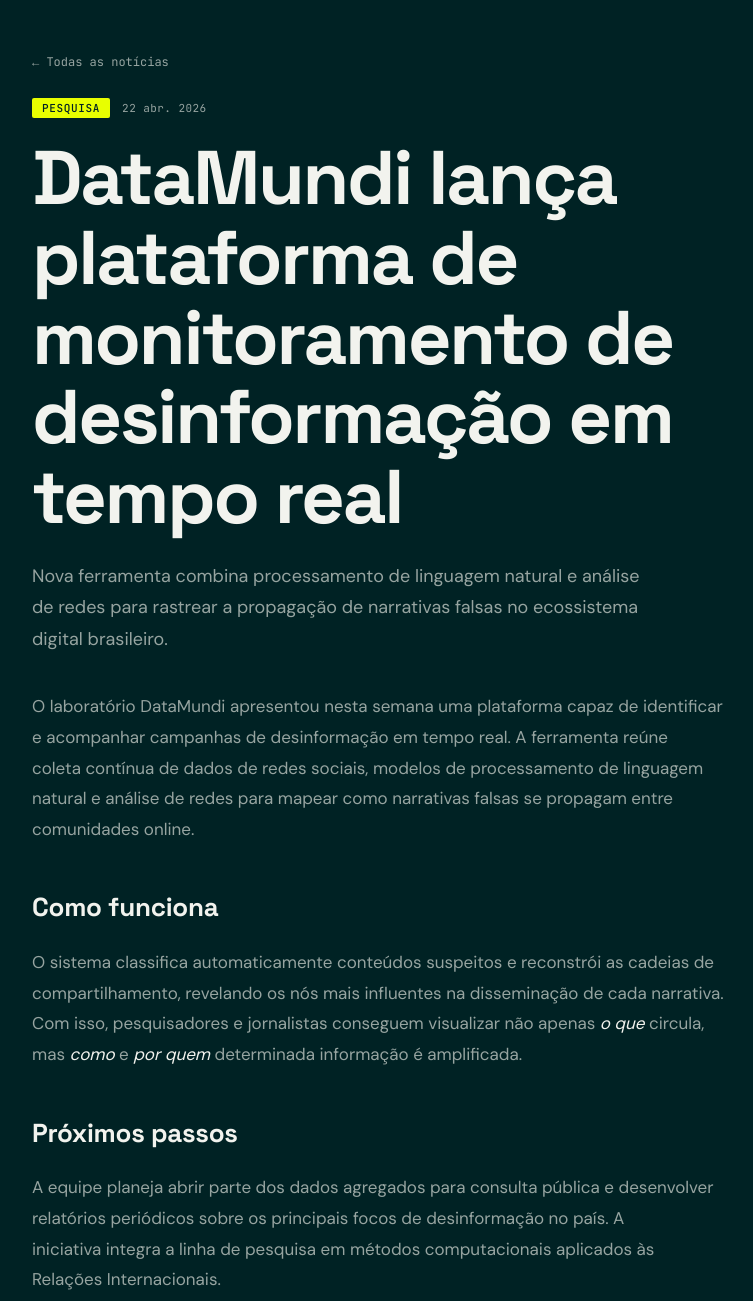
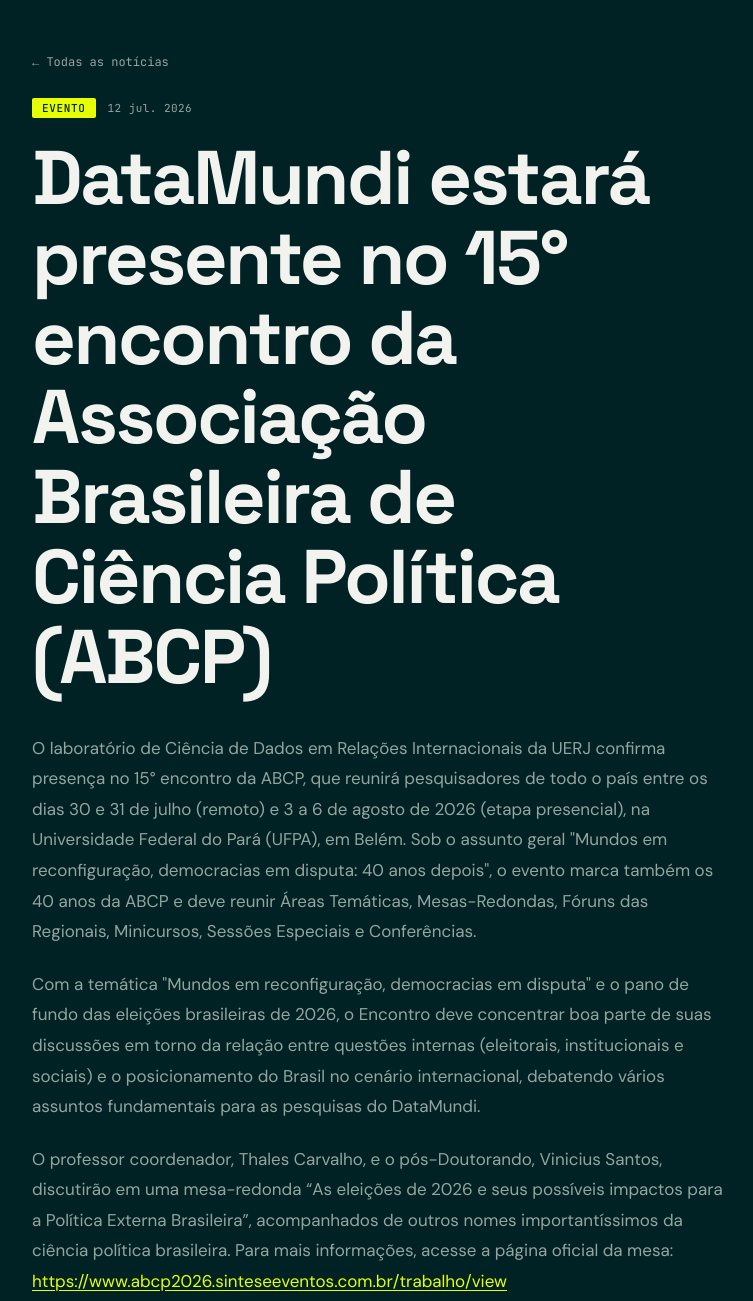
Before and after one commit to tlcarvalho/datamundi_website, an Eleventy site: page noticias/plataforma-monitoramento-desinformacao.md in a window 1280 px wide. Shown: the part 120-1421 px from the top of the page, without its empty margins (262-1015 px from the left). Built offline with nearby package versions, Linux system fonts and the light colour scheme; Eleventy itself is replaced by a stand-in of ours; files that its build step writes are made by us from their sources.

Commit message:
Update Notícia “plataforma-monitoramento-desinformacao”

```diff
--- a/noticias/plataforma-monitoramento-desinformacao.md
+++ b/noticias/plataforma-monitoramento-desinformacao.md
@@ -1,16 +1,13 @@
 ---
-titulo: "DataMundi lança plataforma de monitoramento de desinformação em tempo real"
-tag: "Pesquisa"
-date: 2026-04-22
-resumo: "Nova ferramenta combina processamento de linguagem natural e análise de redes para rastrear a propagação de narrativas falsas no ecossistema digital brasileiro."
+titulo: DataMundi estará presente no 15° encontro da Associação Brasileira de
+  Ciência Política (ABCP)
+tag: Evento
+date: 2026-07-12
+resumo: "\n\n"
 imagem: ""
 ---
-O laboratório DataMundi apresentou nesta semana uma plataforma capaz de identificar e acompanhar campanhas de desinformação em tempo real. A ferramenta reúne coleta contínua de dados de redes sociais, modelos de processamento de linguagem natural e análise de redes para mapear como narrativas falsas se propagam entre comunidades online.
+O laboratório de Ciência de Dados em Relações Internacionais da UERJ confirma presença no 15° encontro da ABCP, que reunirá pesquisadores de todo o país entre os dias 30 e 31 de julho (remoto) e 3 a 6 de agosto de 2026 (etapa presencial), na Universidade Federal do Pará (UFPA), em Belém. Sob o assunto geral "Mundos em reconfiguração, democracias em disputa: 40 anos depois", o evento marca também os 40 anos da ABCP e deve reunir Áreas Temáticas, Mesas-Redondas, Fóruns das Regionais, Minicursos, Sessões Especiais e Conferências.
 
-## Como funciona
+Com a temática "Mundos em reconfiguração, democracias em disputa" e o pano de fundo das eleições brasileiras de 2026, o Encontro deve concentrar boa parte de suas discussões em torno da relação entre questões internas (eleitorais, institucionais e sociais) e o posicionamento do Brasil no cenário internacional, debatendo vários assuntos fundamentais para as pesquisas do DataMundi.
 
-O sistema classifica automaticamente conteúdos suspeitos e reconstrói as cadeias de compartilhamento, revelando os nós mais influentes na disseminação de cada narrativa. Com isso, pesquisadores e jornalistas conseguem visualizar não apenas *o que* circula, mas *como* e *por quem* determinada informação é amplificada.
-
-## Próximos passos
-
-A equipe planeja abrir parte dos dados agregados para consulta pública e desenvolver relatórios periódicos sobre os principais focos de desinformação no país. A iniciativa integra a linha de pesquisa em métodos computacionais aplicados às Relações Internacionais.
+O professor coordenador, Thales Carvalho, e o pós-Doutorando, Vinicius Santos, discutirão em uma mesa-redonda “As eleições de 2026 e seus possíveis impactos para a Política Externa Brasileira”, acompanhados de outros nomes importantíssimos da ciência política brasileira. Para mais informações, acesse a página oficial da mesa: [https://www.abcp2026.sinteseeventos.com.br/trabalho/view](https://www.abcp2026.sinteseeventos.com.br/trabalho/view?q=eyJwYXJhbXMiOiJ7XCJJRF9UUkFCQUxIT1wiOlwiMTY4NlwifSIsImgiOiJlYzY0MWFmZDEyYzZiNGJjYTkzODE2OTM3MjY2OTE5MCJ9)
```
